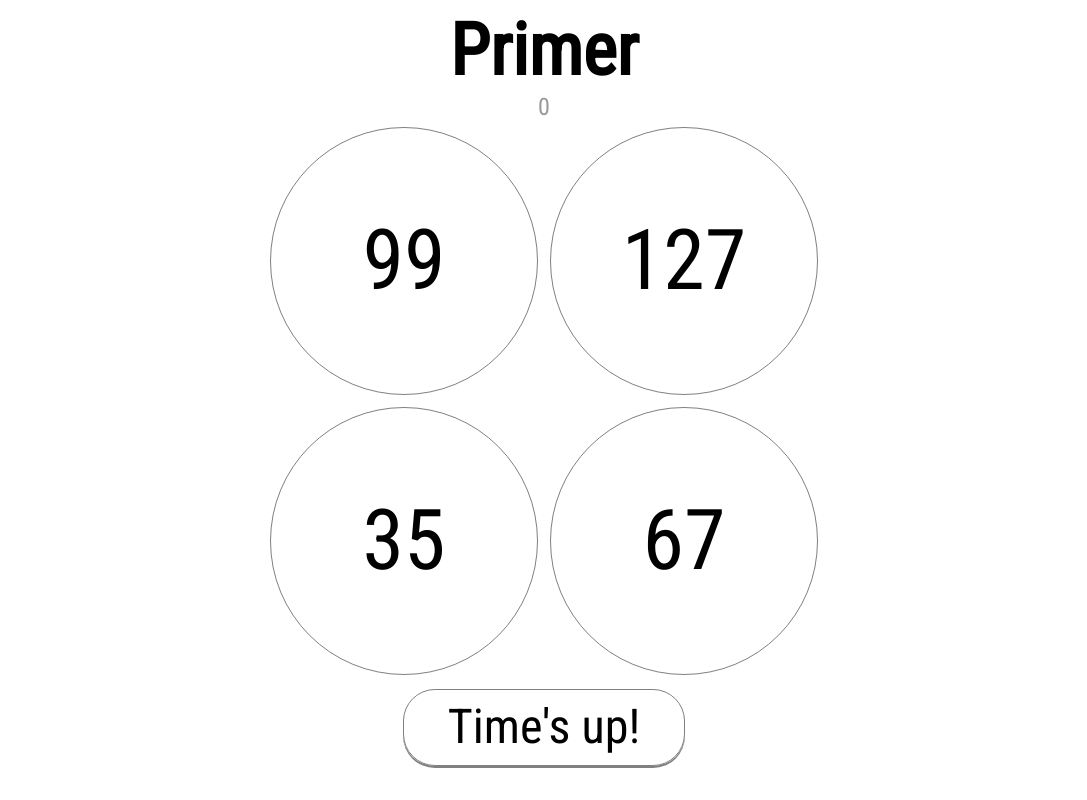
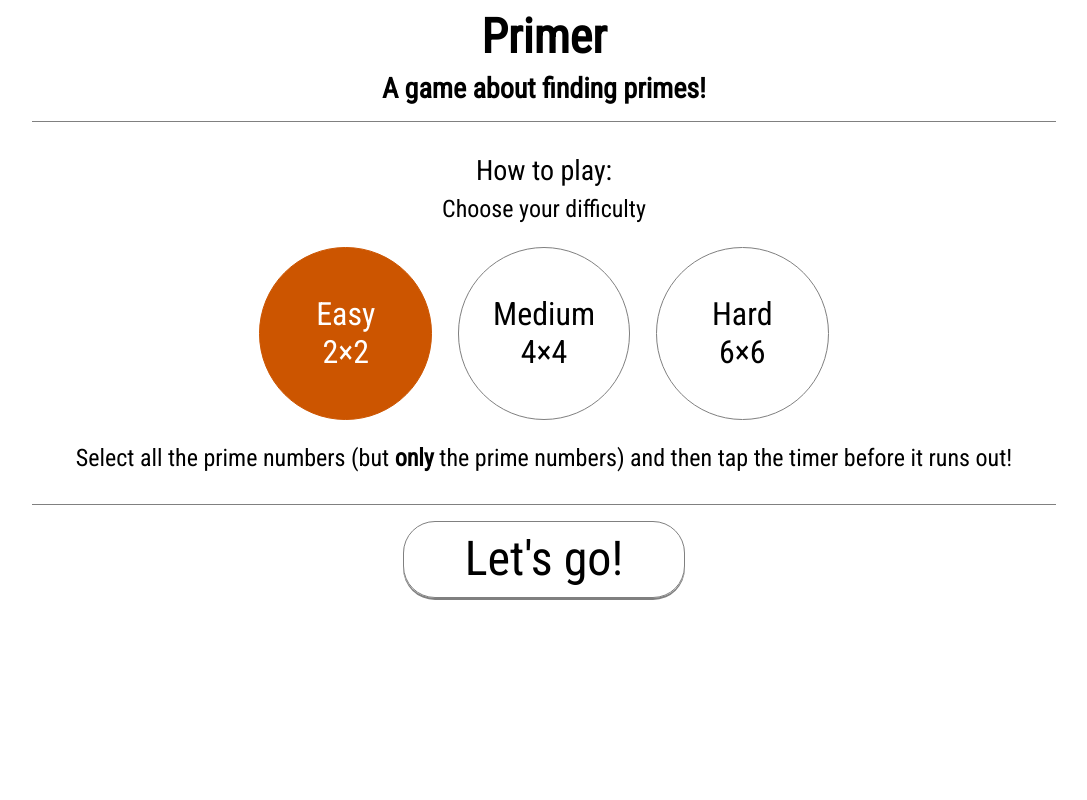
Before and after one commit to samontenegro/primer-react, a React (Create React App) app: page / in a window 1280 px wide. Shown: the whole page, without its empty margins (96-1183 px from the left). Built offline with nearby package versions, Linux system fonts and the light colour scheme.

Commit message:
added menu logic and styles

```diff
--- a/src/components/App.js
+++ b/src/components/App.js
@@ -40,7 +40,7 @@ class App extends Component {
   }
 
   state = {
-    diff: 400,
+    diff: 200,
     maxTime: null,
     score: 0,
     n: 2,
@@ -50,9 +50,10 @@ class App extends Component {
 
   componentWillMount () {
     this.setState({
-      data: this.makeData(this.state.n),
-      maxTime: Math.floor((this.state.n**2 ) * 0.8) + 3,
-      diff: (this.state.n * 100),
+      n: this.props.diff,
+      data: this.makeData(this.props.diff),
+      maxTime: Math.floor((this.props.diff**2 ) * 0.8) + 3,
+      diff: (this.props.diff * 100),
     });
   }
 
@@ -140,8 +141,7 @@ class App extends Component {
 
   render() {
       return (
-      <div className="App">
-        <h1 className="title">Primer </h1>
+        <div id="app">
           <p id="score">{this.state.score}</p>
           <div className="game-board">
             <div className="cell-board">
--- /dev/null
+++ b/src/components/Main.js
@@ -0,0 +1,40 @@
+import React, { Component } from 'react';
+import App from './App';
+import Menu from './Menu';
+
+class Main extends Component {
+
+    state = {
+        playing: false,
+        completed: false,
+        diff: 2,
+    }
+
+    playHook = (diff) => {
+        this.setState({diff: diff});
+    }
+
+    initGame = () => {
+        let id = setInterval(() => {
+            this.setState({playing: true});
+            clearInterval(id);
+        }, 500);
+
+    }
+
+    render () {
+        return (
+            <div className="main">
+                <h1 className="title">Primer</h1>
+                {
+                    this.state.playing ?
+                    <App diff={this.state.diff}/> :
+                    <Menu playHook={this.playHook} init={this.initGame}/>
+
+                }
+            </div>
+        )
+    }
+}
+
+export default Main
--- /dev/null
+++ b/src/components/Menu.js
@@ -0,0 +1,65 @@
+import React, { Component } from 'react';
+
+class Menu extends Component {
+
+    state = {
+        difficulty: 2,
+    }
+
+    diffClick = (e) => {
+        let diff
+        if (e.target !== e.currentTarget) {
+            Array.from(e.currentTarget.children).forEach(
+                function (child) {
+                    child.classList.remove('selected')
+                }
+            );
+            diff = parseInt(e.target.id);
+            e.target.classList.toggle('selected');
+            this.setState({difficulty: diff});
+            return diff
+        }
+    }
+
+    render () {
+        return (
+            <div className="menu">
+                <div className="menu-container">
+                    <h2>A game about finding primes!</h2>
+                    <hr/>
+                    <div className="menu-content">
+                        <p>How to play:</p>
+                        <ul>
+                            <li>
+                                Choose your difficulty<br/>
+                                <div id="level" onClick={(e) => {this.props.playHook(this.diffClick(e))}}>
+                                    <div className="difficulty selected" id="2">
+                                        Easy<br/>2×2
+                                    </div>
+                                    <div className="difficulty" id="4">
+                                        Medium<br/>4×4
+                                    </div>
+                                    <div className="difficulty" id="6">
+                                        Hard<br/>6×6
+                                    </div>
+                                </div>
+                            </li>
+                            <li>
+                                Select all the prime numbers (but <strong>only</strong> the prime numbers) and then tap the timer before it runs out!
+                            </li>
+                        </ul>
+                    </div>
+                    <hr/>
+                </div>
+                <div id="start" onClick={(e) => {
+                    e.currentTarget.classList.toggle('selected')
+                    this.props.init();
+                    }}>
+                    <p className="init">Let's go!</p>
+                </div>
+            </div>
+        )
+    }
+}
+
+export default Menu
--- a/src/index.js
+++ b/src/index.js
@@ -1,9 +1,9 @@
 import React from 'react';
 import ReactDOM from 'react-dom';
-import App from './components/App';
+import Main from './components/Main';
 import * as serviceWorker from './serviceWorker';
 
-ReactDOM.render(<App />, document.getElementById('root'));
+ReactDOM.render(<Main />, document.getElementById('root'));
 
 // If you want your app to work offline and load faster, you can change
 // unregister() to register() below. Note this comes with some pitfalls.
--- a/src/styles/App.css
+++ b/src/styles/App.css
@@ -1,3 +1,155 @@
+.menu {
+  display: -webkit-box;
+  display: -ms-flexbox;
+  display: flex;
+  width: 100%;
+  -webkit-box-orient: vertical;
+  -webkit-box-direction: normal;
+      -ms-flex-direction: column;
+          flex-direction: column;
+  -webkit-box-align: center;
+      -ms-flex-align: center;
+          align-items: center;
+  -webkit-box-pack: center;
+      -ms-flex-pack: center;
+          justify-content: center;
+}
+
+.menu-container {
+  width: 80vw;
+  text-align: center;
+}
+
+.menu-container h2 {
+  margin: 0 0 2vh 0;
+  padding: 0;
+  font-size: 3.5vh;
+}
+
+.menu .start {
+  display: block;
+}
+
+.menu-content {
+  padding: 4vh 0 4vh 0;
+}
+
+.menu-content p {
+  padding: 0;
+  margin: 0 0 1vh 0;
+  font-size: 3.5vh;
+}
+
+.menu-content ul {
+  padding: 0;
+  margin: 1vh 0 0 0;
+}
+
+.menu-content ul li {
+  list-style: none;
+  font-size: 3vh;
+  margin-bottom: 2vh;
+}
+
+.menu-content ul li:last-child {
+  margin-bottom: 0;
+}
+
+#level {
+  display: -webkit-box;
+  display: -ms-flexbox;
+  display: flex;
+  width: inherit;
+  margin: 3vh 0 3vh 0;
+  -webkit-box-pack: center;
+      -ms-flex-pack: center;
+          justify-content: center;
+  -webkit-box-align: center;
+      -ms-flex-align: center;
+          align-items: center;
+  text-align: center;
+}
+
+#level .difficulty {
+  display: -webkit-box;
+  display: -ms-flexbox;
+  display: flex;
+  -webkit-box-align: center;
+      -ms-flex-align: center;
+          align-items: center;
+  -webkit-box-pack: center;
+      -ms-flex-pack: center;
+          justify-content: center;
+  width: 24.66667vw;
+  height: 24.66667vw;
+  margin: 0 1vw 0 1vw;
+  border-radius: 50%;
+  border: solid 1px gray;
+  font-size: 2.5vh;
+}
+
+#level .difficulty.selected {
+  background-color: #CC5500;
+  border-color: #CC5500;
+  color: white;
+}
+
+@media (orientation: landscape) {
+  #level .difficulty {
+    width: 21.33333vh;
+    height: 21.33333vh;
+    font-size: 4vh;
+  }
+}
+
+#timer, #start {
+  display: -webkit-box;
+  display: -ms-flexbox;
+  display: flex;
+  margin: 1vh auto 0 auto;
+  width: 53.33333vw;
+  height: 7vh;
+  padding-top: 1vh;
+  -ms-flex-line-pack: center;
+      align-content: center;
+  -webkit-box-pack: center;
+      -ms-flex-pack: center;
+          justify-content: center;
+  border: 1px solid gray;
+  border-radius: 4vh;
+  -webkit-box-shadow: 0 2px 0 gray;
+          box-shadow: 0 2px 0 gray;
+  -webkit-transition: all 25ms ease-in-out;
+  transition: all 25ms ease-in-out;
+  -ms-flex-item-align: end;
+      align-self: flex-end;
+}
+
+#timer.running:active, #start.running:active {
+  background-color: #CC5500;
+  border-color: #CC5500;
+  color: white;
+  border: none;
+  -webkit-transform: translateY(0.5vh);
+          transform: translateY(0.5vh);
+}
+
+#timer p, #start p {
+  text-align: center;
+  font-size: 5vh;
+  margin: 0;
+  padding: 0;
+}
+
+hr {
+  border: 0;
+  margin: 0;
+  clear: both;
+  display: block;
+  background-color: gray;
+  height: 1px;
+}
+
 body {
   font-family: 'Roboto Condensed', Helvetica, Arial, sans-serif;
   -webkit-user-select: none;
@@ -17,7 +169,30 @@ h1 {
   font-weight: 600;
 }
 
-#score {
+.main h1.title {
+  -ms-flex-item-align: start;
+      align-self: flex-start;
+  height: 10vh;
+}
+
+.main #app {
+  -ms-grid-row: 2;
+      grid-row-start: 2;
+  grid-row-end: end;
+  display: -webkit-box;
+  display: -ms-flexbox;
+  display: flex;
+  -webkit-box-orient: vertical;
+  -webkit-box-direction: normal;
+      -ms-flex-direction: column;
+          flex-direction: column;
+  -webkit-box-pack: justify;
+      -ms-flex-pack: justify;
+          justify-content: space-between;
+  height: 85vh;
+}
+
+.main #app #score {
   margin: 0;
   padding: 0;
   width: 100%;
@@ -68,59 +243,38 @@ h1 {
   color: white;
 }
 
-#timer {
-  display: -webkit-box;
-  display: -ms-flexbox;
-  display: flex;
-  margin: 1vh auto 0 auto;
-  width: 53.33333vw;
-  height: 7vh;
-  padding-top: 1vh;
-  -ms-flex-line-pack: center;
-      align-content: center;
-  -webkit-box-pack: center;
-      -ms-flex-pack: center;
-          justify-content: center;
-  border: 1px solid gray;
-  border-radius: 4vh;
-  -webkit-box-shadow: 0 2px 0 gray;
-          box-shadow: 0 2px 0 gray;
-  -webkit-transition: all 25ms ease-in-out;
-  transition: all 25ms ease-in-out;
+#start {
+  margin-top: 2vh;
 }
 
-#timer.running:active {
+#start.selected {
   background-color: #CC5500;
   border-color: #CC5500;
   color: white;
-  border: none;
   -webkit-transform: translateY(0.5vh);
           transform: translateY(0.5vh);
 }
 
-#timer p {
-  text-align: center;
-  font-size: 5vh;
-  margin: 0;
-  padding: 0;
-}
-
-@media screen and (orientation: landscape) {
-  h1 {
-    font-size: 9vh;
+@media (orientation: landscape) {
+  .main h1.title {
+    height: 8vh;
+    font-size: 6vh;
   }
-  #score {
+  .main #app {
+    height: 80vh;
+  }
+  .main #app #score {
     font-size: 3vh;
   }
   .game-board .cell-board {
     width: 70vh;
     height: 70vh;
   }
-  #timer {
+  #timer, #start {
     width: 35vh;
     height: 8.4vh;
   }
-  #timer p {
+  #timer p, #start p {
     font-size: 6vh;
   }
 }
--- a/src/styles/App.scss
+++ b/src/styles/App.scss
@@ -3,11 +3,18 @@ $landscape-w: 70vh;
 $selected-color: #CC5500;
 $cell-border: 1px solid gray;
 $transition-style: all 25ms ease-in-out;
+$content-top-margin: 1vh 0 0 0;
 
-@mixin clickStyle {
-    background-color: $selected-color;
-    border-color: $selected-color;
-    color: white;
+@import "_Menu";
+@import "_Timer";
+
+hr {
+    border: 0;
+    margin: 0;
+    clear: both;
+    display: block;
+    background-color: gray;
+    height: 1px;
   }
 
 body {
@@ -25,6 +32,23 @@ h1 {
     font-weight: 600;
 }
 
+.main {
+
+    h1.title {
+        align-self: flex-start;
+        height: 10vh;
+    }
+
+    #app {
+        grid-row-start: 2;
+        grid-row-end: end;
+
+        display: flex;
+        flex-direction: column;
+        justify-content: space-between;
+
+        height: 85vh;
+
         #score {
             margin: 0;
             padding: 0;
@@ -33,6 +57,11 @@ h1 {
             opacity: 0.4;
             font-size: 3vh;
         }
+    }
+}
+
+
+
 
 .game-board {
     display: flex;
@@ -59,43 +88,31 @@ h1 {
     }
 }
 
-#timer {
-    display: flex;
-    margin: 1vh auto 0 auto;
-    width: $normal-w / 1.5;
-    height: 7vh;
-    padding-top: 1vh;
-    align-content: center;
-    justify-content: center;
+#start {
+    margin-top: 2vh;
 
-    border: $cell-border;
-    border-radius: 4vh;
-
-    box-shadow: 0 2px 0 gray;
-    transition: $transition-style;
-
-    &.running:active {
-        @include clickStyle;
-        border: none;
+    &.selected {
+        @include clickStyle();
         transform: translateY(0.5vh);
-    }
-
-    p {
-        text-align: center;
-        font-size: 5vh;
-        margin: 0;
-        padding: 0;
     }
 }
 
-@media screen and (orientation: landscape) {
+@media (orientation: landscape) {
 
-    h1 {
-        font-size: 9vh;
+    .main {
+
+        h1.title {
+            height: 8vh;
+            font-size: 6vh;
         }
+
+        #app {
+            height: 80vh;
 
             #score {
                 font-size: 3vh;
+            }
+        }
     }
 
     .game-board {
@@ -105,11 +122,12 @@ h1 {
         }
     }
 
-    #timer {
+    #timer, #start {
         width: $landscape-w / 2 ;
         height: 8.4vh;
         p {
             font-size: 6vh;
         }
     }
+
 }
--- /dev/null
+++ b/src/styles/_Menu.scss
@@ -0,0 +1,95 @@
+@mixin clickStyle {
+    background-color: $selected-color;
+    border-color: $selected-color;
+    color: white;
+}
+
+.menu {
+    display: flex;
+    width: 100%;
+    flex-direction: column;
+    align-items: center;
+    justify-content: center;
+
+    &-container {
+        width: $normal-w;
+        text-align: center;
+
+        h2 {
+            margin: 0 0 2vh 0;
+            padding: 0;
+            font-size: 3.5vh;
+        }
+    }
+
+    .start {
+        display: block;
+    }
+
+}
+
+.menu-content {
+    padding: 4vh 0 4vh 0;
+
+    p {
+        padding: 0;
+        margin: 0 0 1vh 0;
+        font-size: 3.5vh;
+    }
+
+    ul {
+        padding: 0;
+        margin: $content-top-margin;
+
+        li {
+            list-style: none;
+            font-size: 3vh;
+            margin-bottom: 2vh;
+
+            &:last-child {
+                margin-bottom: 0;
+            }
+        }
+    }
+}
+
+#level {
+    display: flex;
+    width: inherit;
+
+    margin: 3vh 0 3vh 0;
+    justify-content: center;
+    align-items: center;
+    text-align: center;
+
+    .difficulty {
+        display: flex;
+        align-items: center;
+        justify-content: center;
+
+        width: ($normal-w / 3) - 2vw;
+        height: ($normal-w / 3) - 2vw;
+        margin: 0 1vw 0 1vw;
+
+        border-radius: 50%;
+        border: solid 1px gray;
+
+        font-size: 2.5vh;
+
+        &.selected { @include clickStyle() }
+    }
+}
+
+
+@media (orientation: landscape) {
+    #level {
+        .difficulty {
+            width: ($landscape-w / 3) - 2vh;
+            height: ($landscape-w / 3) - 2vh;
+
+            font-size: 4vh;
+        }
+    }
+
+
+}
--- /dev/null
+++ b/src/styles/_Timer.scss
@@ -0,0 +1,29 @@
+#timer, #start{
+    display: flex;
+    margin: 1vh auto 0 auto;
+    width: $normal-w / 1.5;
+    height: 7vh;
+    padding-top: 1vh;
+    align-content: center;
+    justify-content: center;
+
+    border: $cell-border;
+    border-radius: 4vh;
+
+    box-shadow: 0 2px 0 gray;
+    transition: $transition-style;
+    align-self: flex-end;
+
+    &.running:active {
+        @include clickStyle;
+        border: none;
+        transform: translateY(0.5vh);
+    }
+
+    p {
+        text-align: center;
+        font-size: 5vh;
+        margin: 0;
+        padding: 0;
+    }
+}
```
Also changed, not shown: 1 other file (tests, documents, lock files or other folders). Lines whose indentation alone changed are shown as unchanged.
